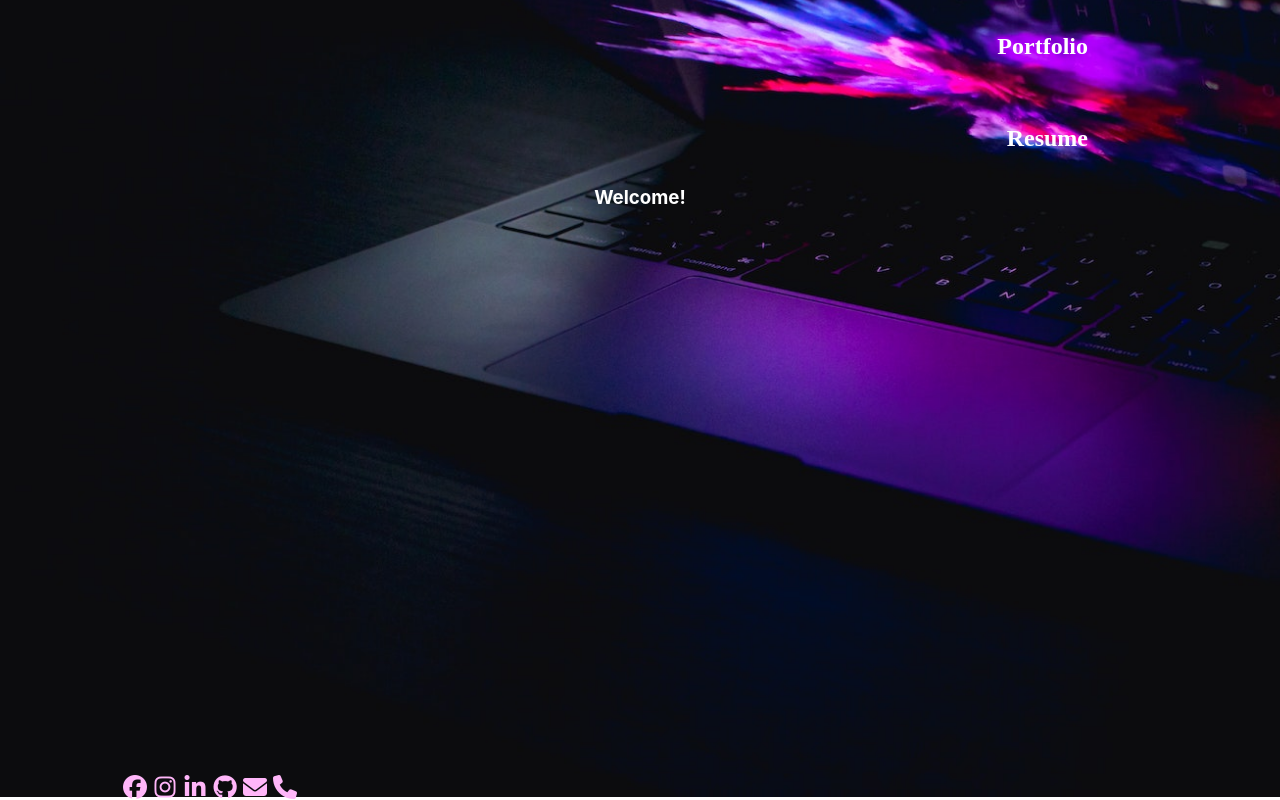
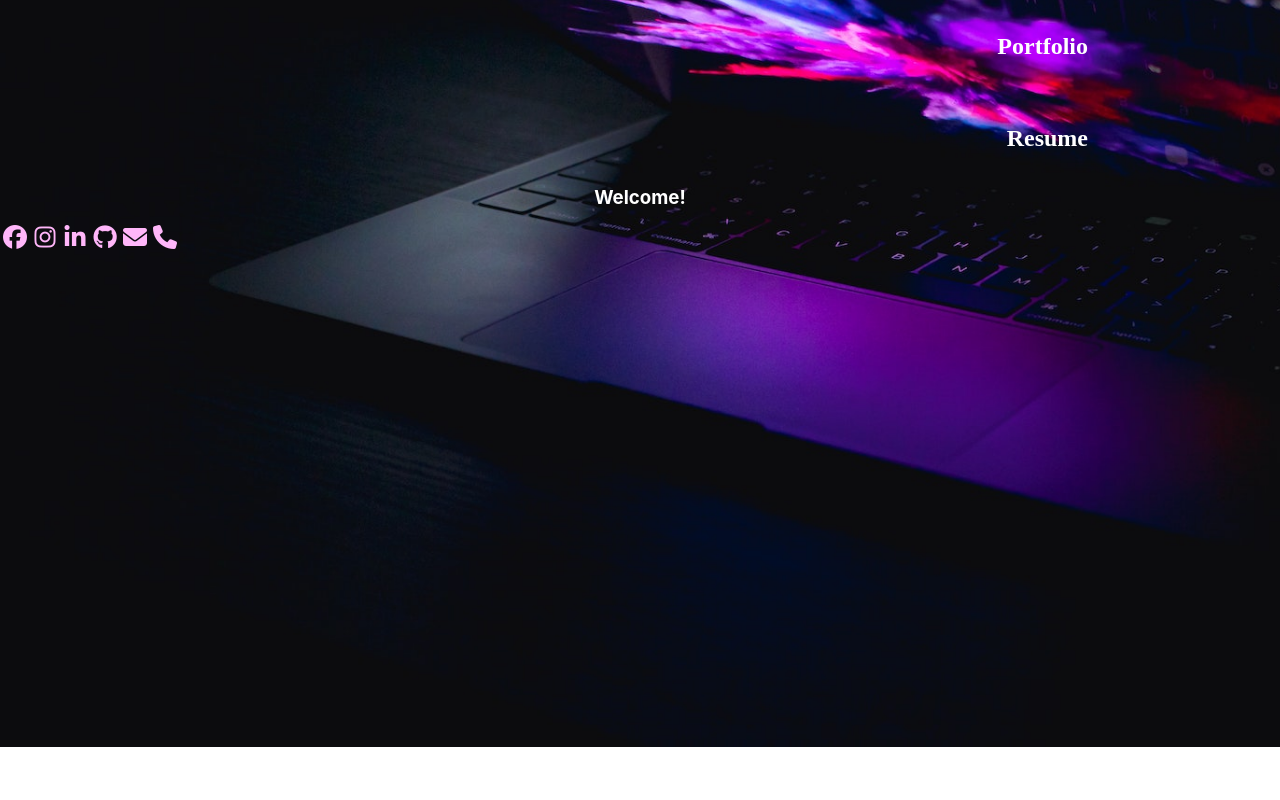
Before and after one commit to BDedafoe/my_profile, a React (Create React App) app: page / in a window 1280 px wide. Shown: the part 261-1061 px from the top of the page. After the commit the page ends 1008 px from the top, so only its background shows below. Built offline with nearby package versions, Linux system fonts and the light colour scheme.

Commit message:
footer padding

```diff
--- a/src/public/my.css
+++ b/src/public/my.css
@@ -47,6 +47,6 @@ h3 {
 
 /* Footer */
 .footer {
-  padding: 550px 120px 0;
+  padding-bottom: 500px;
   text-align: left;
 }
```
